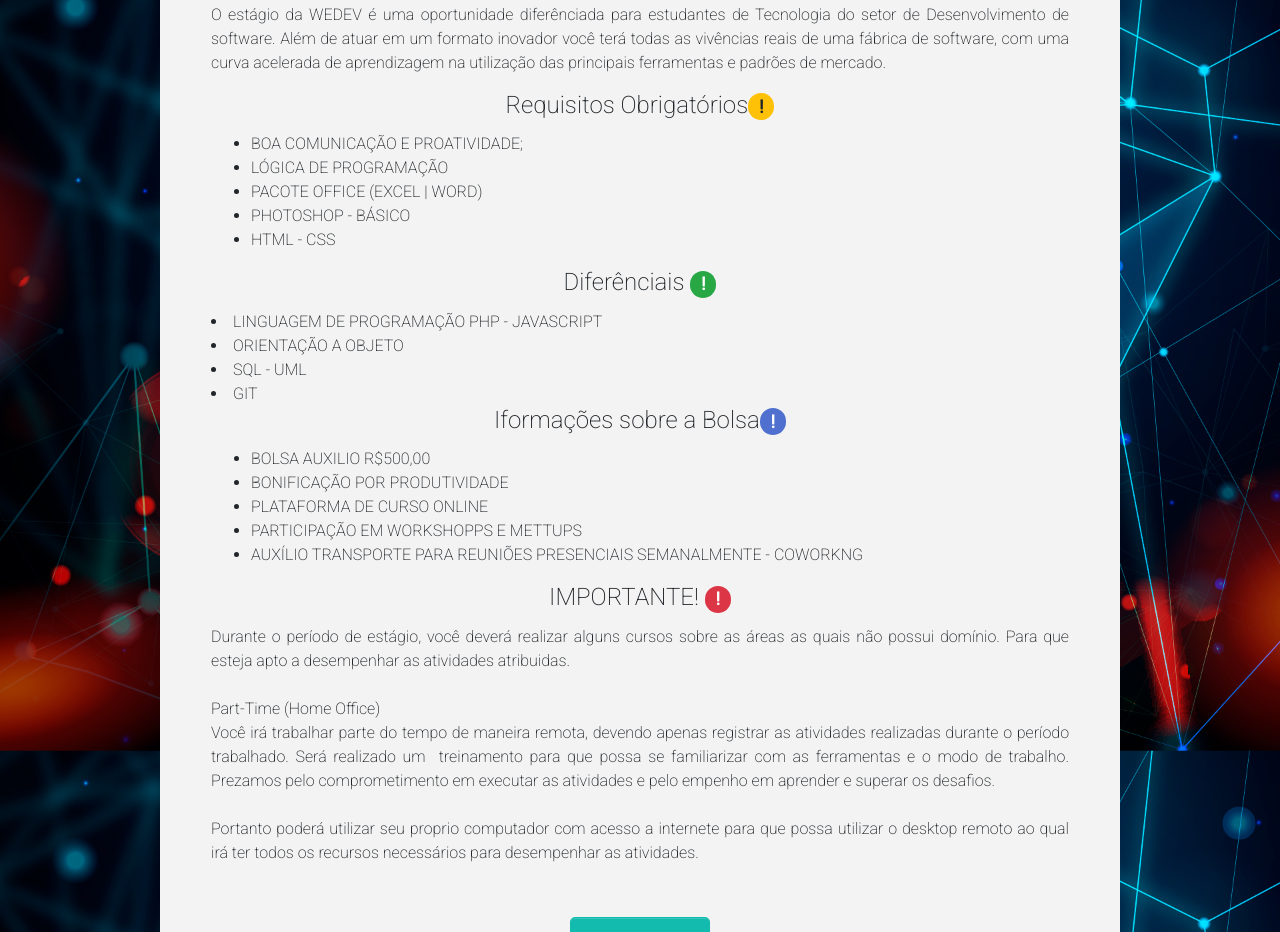
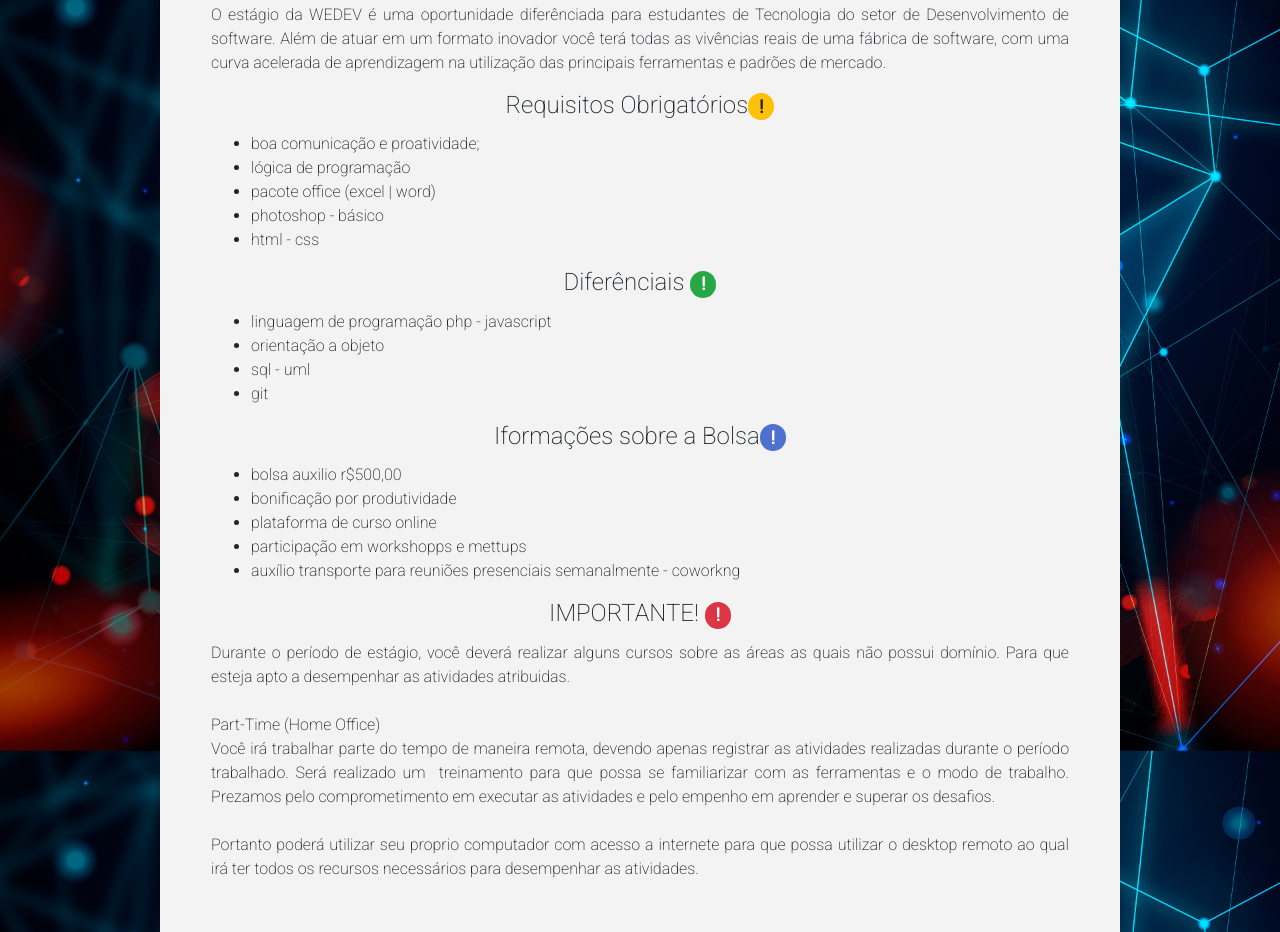
Before and after one commit to wedevbsb/selecao.io, a plain HTML site: page index.html in a window 1280 px wide. Shown: the part 1756-2688 px from the top of the page. Drawn offline with nearby package versions, Linux system fonts and the light colour scheme.

Commit message:
Atualização de espaço e período de inscrição

```diff
--- a/index.html
+++ b/index.html
@@ -46,6 +46,7 @@
         <div class="col-lg-12 text-white mt-5">
           <h1 class="display-2 d-none d-md-block">Seleção de Estágio</h1>
           <h1 class="display-4 d-block d-md-none">Seleção de Estágio WEDEV</h1>
+          <h3 class="display-4 d-block d-md-none">Inscrições até 20/02/2020</h3>
           <p class="">Brasília - 2020</p>
           <a href="#register" class="btn btn-lg mt-4 btn-outline-light">Cadastar</a><i class="d-block fa fa-angle-down pt-5 fa-3x"></i>
         </div>
@@ -87,20 +88,22 @@
           <h1 class="mb-3">Sobre a vaga</h1>
           <p class="text-justify" style="">O estágio da WEDEV é uma oportunidade diferênciada para estudantes de Tecnologia do setor de Desenvolvimento de software. Além de atuar em um formato inovador você terá todas as vivências reais de uma fábrica de software, com uma curva acelerada de aprendizagem na utilização das principais ferramentas e padrões de mercado.<br></p>
           <h4 class="">Requisitos Obrigatórios<span class="badge badge-pill badge-warning">!</span></h4>
-          <ul class="">
-            <li class="text-left">BOA COMUNICAÇÃO E PROATIVIDADE;<br></li>
+          <ul class="text-lowercase">
+            <li class="text-left text-lowercase">BOA COMUNICAÇÃO E PROATIVIDADE;<br></li>
             <li class="text-left">LÓGICA DE PROGRAMAÇÃO</li>
             <li class="text-left">PACOTE OFFICE (EXCEL | WORD)<br></li>
             <li class="text-left">PHOTOSHOP - BÁSICO</li>
             <li class="text-left">HTML - CSS</li>
           </ul>
           <h4 class="">Diferênciais <span class="badge badge-pill badge-success">!</span></h4>
-          <li class="text-left">LINGUAGEM DE PROGRAMAÇÃO PHP - JAVASCRIPT<br></li>
-          <li class="text-left">ORIENTAÇÃO A OBJETO<br></li>
-          <li class="text-left">SQL - UML<br></li>
-          <li class="text-left">GIT<br></li>
+          <ul class="text-lowercase">
+            <li class="text-left">LINGUAGEM DE PROGRAMAÇÃO PHP - JAVASCRIPT<br></li>
+            <li class="text-left">ORIENTAÇÃO A OBJETO<br></li>
+            <li class="text-left">SQL - UML<br></li>
+            <li class="text-left">GIT<br></li>
+          </ul>
           <h4 class="">Iformações sobre a Bolsa<span class="badge badge-pill badge-secondary">!</span></h4>
-          <ul class="">
+          <ul class="text-lowercase">
             <li class="text-left">BOLSA AUXILIO R$500,00<br></li>
             <li class="text-left">BONIFICAÇÃO POR PRODUTIVIDADE</li>
             <li class="text-left">PLATAFORMA DE CURSO ONLINE<br></li>
```
